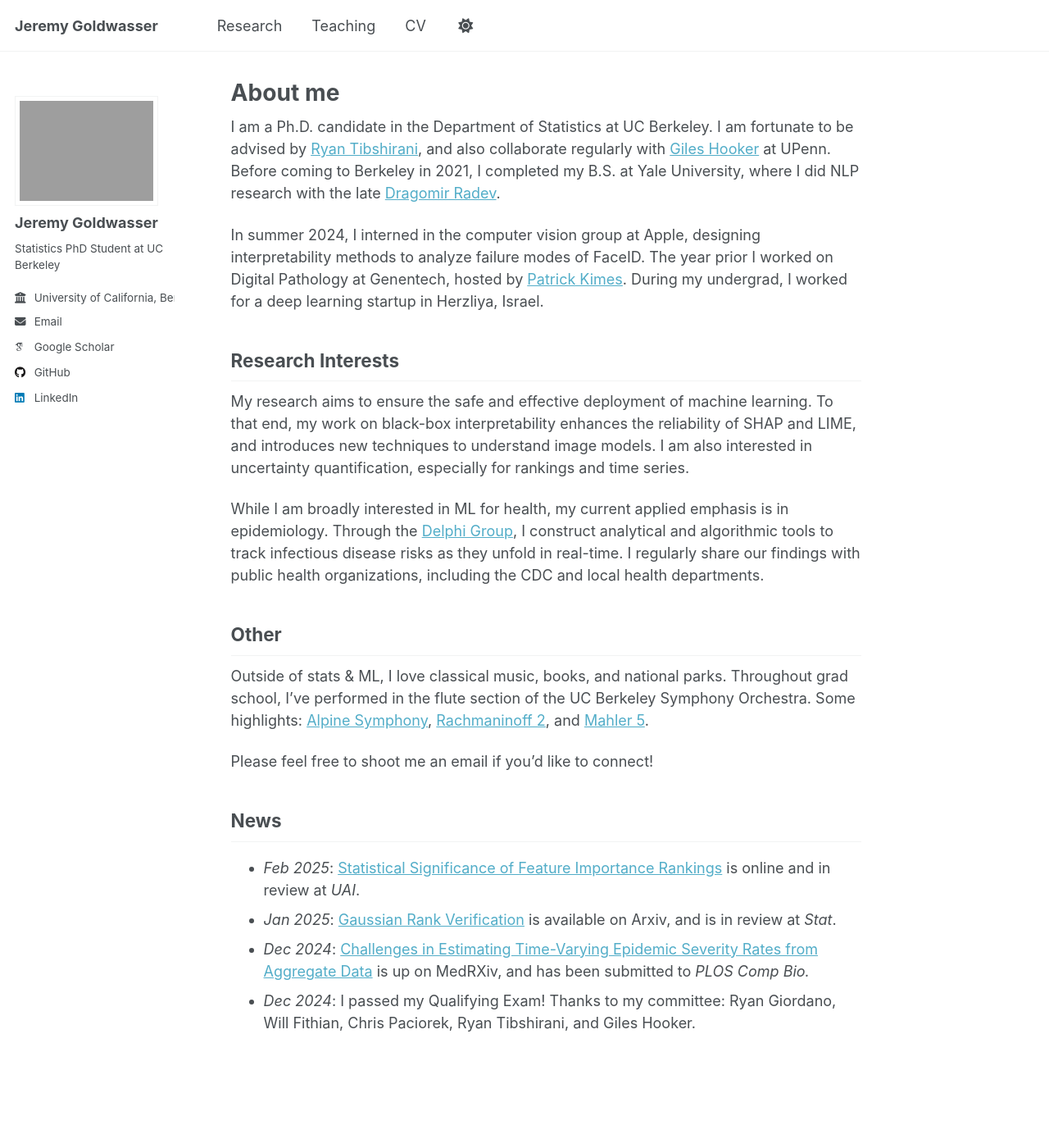
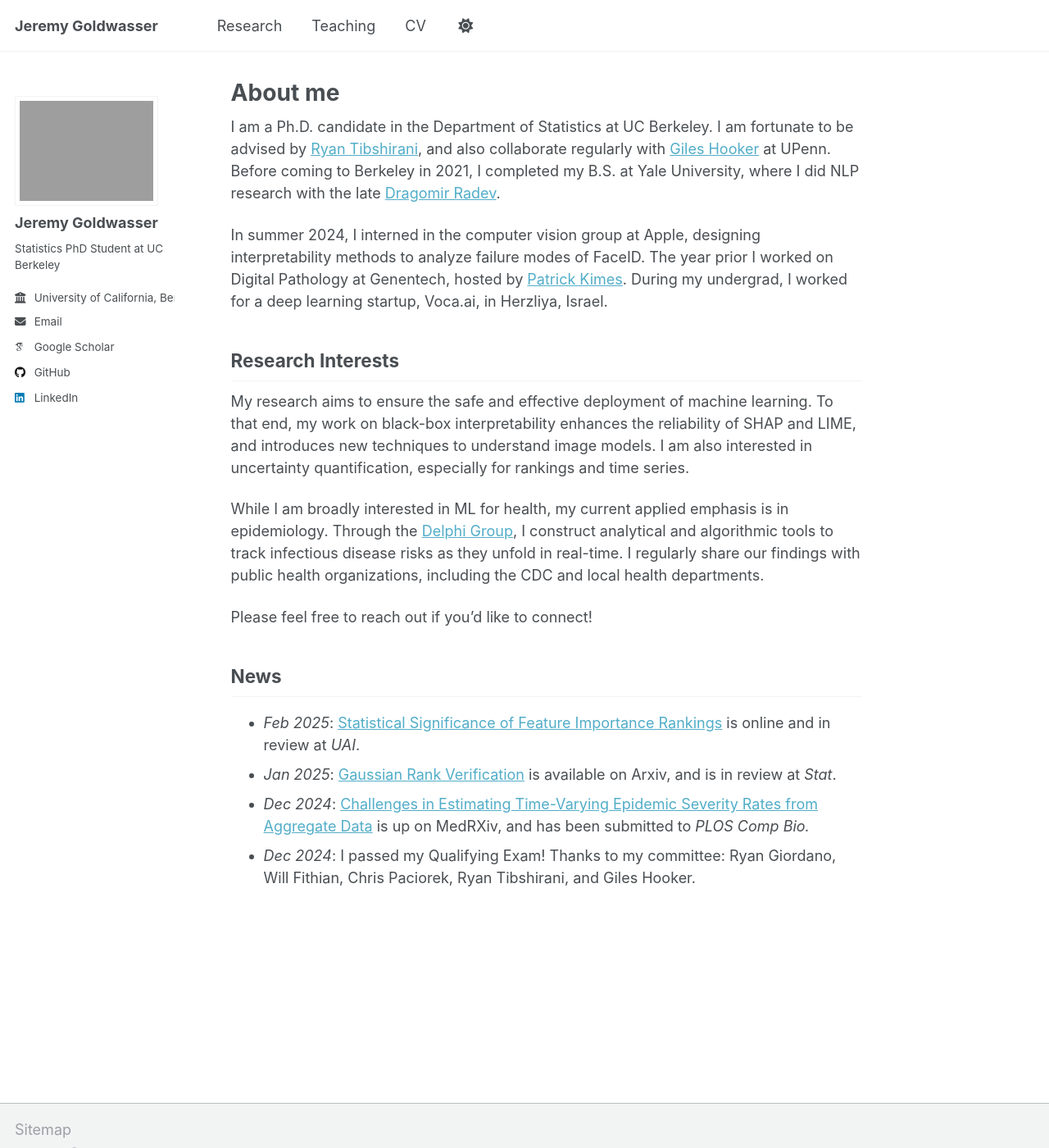
Before and after one commit to jeremy-goldwasser/jeremy-goldwasser.github.io, a Jekyll site: the page built from _pages/about.md, in a window 1280 px wide and 1400 px high. Shown: the whole window at 82% size. Built offline with Jekyll 4.4.1, drawn with Linux system fonts in a browser that asks for light colours; some web fonts are replaced.

Commit message:
Update about.md

```diff
--- a/_pages/about.md
+++ b/_pages/about.md
@@ -11,7 +11,7 @@ redirect_from:
 
 I am a Ph.D. candidate in the Department of Statistics at UC Berkeley. I am fortunate to be advised by [Ryan Tibshirani](https://www.stat.berkeley.edu/~ryantibs/), and also collaborate regularly with [Giles Hooker](https://gileshooker.com/) at UPenn. Before coming to Berkeley in 2021, I completed my B.S. at Yale University, where I did NLP research with the late [Dragomir Radev](https://seas.yale.edu/news-events/news/memoriam-dragomir-radev-professor-computer-science).
 
-In summer 2024, I interned in the computer vision group at Apple, designing interpretability methods to analyze failure modes of FaceID. The year prior I worked on Digital Pathology at Genentech, hosted by [Patrick Kimes](https://www.pkimes.com/). During my undergrad, I worked for a deep learning startup in Herzliya, Israel.
+In summer 2024, I interned in the computer vision group at Apple, designing interpretability methods to analyze failure modes of FaceID. The year prior I worked on Digital Pathology at Genentech, hosted by [Patrick Kimes](https://www.pkimes.com/). During my undergrad, I worked for a deep learning startup, Voca.ai, in Herzliya, Israel.
 
 
 ## Research Interests
@@ -20,11 +20,7 @@ My research aims to ensure the safe and effective deployment of machine learning
 
 While I am broadly interested in ML for health, my current applied emphasis is in epidemiology. Through the [Delphi Group](https://delphi.cmu.edu/), I construct analytical and algorithmic tools to track infectious disease risks as they unfold in real-time. I regularly share our findings with public health organizations, including the CDC and local health departments.
 
-## Other
-
-Outside of stats & ML, I love classical music, books, and national parks. Throughout grad school, I've performed in the flute section of the UC Berkeley Symphony Orchestra. Some highlights: [Alpine Symphony](https://www.youtube.com/watch?v=zhlrcdNwnCI&t=2329s&ab_channel=UCBerkeleyMusic), [Rachmaninoff 2](https://www.youtube.com/watch?v=cvEGVEJtI8U&list=PL2sVgxXY8koMfe_fcxomtJNX57Q5XR_ck&index=9&ab_channel=UCBerkeleyMusic), and [Mahler 5](https://www.youtube.com/watch?v=50JV_3pdjvY&t=7242s&ab_channel=UCBerkeleyMusic).
-
-Please feel free to shoot me an email if you'd like to connect!
+Please feel free to reach out if you'd like to connect!
 
 ## News
 - *Feb 2025*: [Statistical Significance of Feature Importance Rankings](https://arxiv.org/abs/2401.15800) is online and in review at *UAI*.
```
